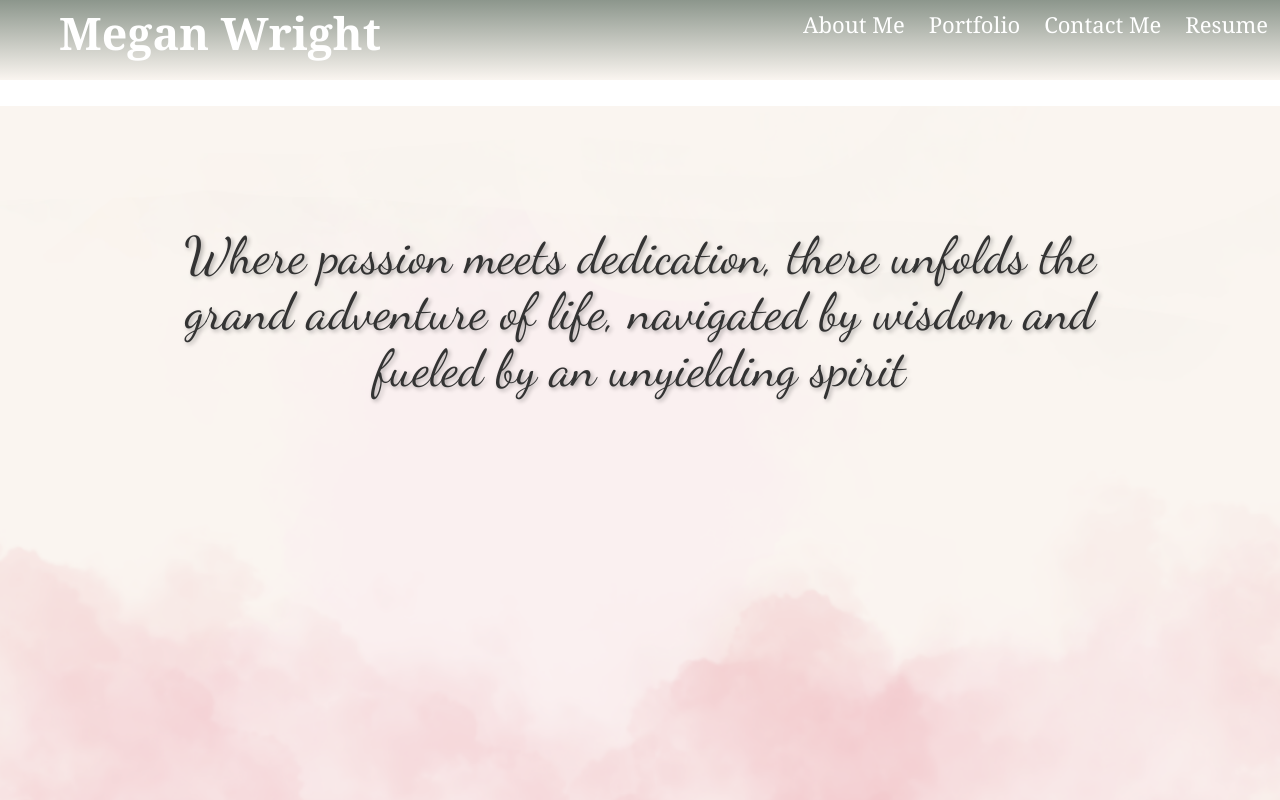
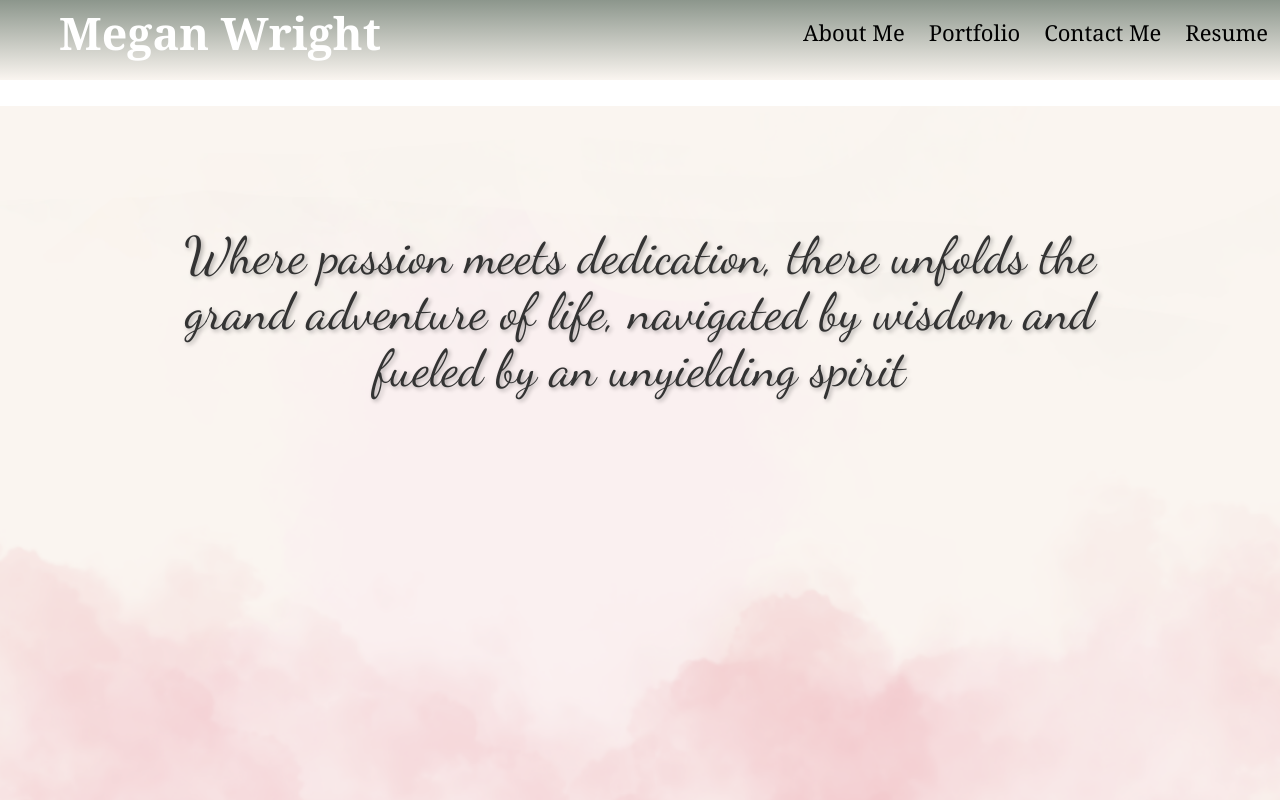
Before and after one commit to mmw18/reactPortfolio, a React (Vite) app: page / in a window 1280 px wide. Shown: the top 800 px of the page. Built offline with nearby package versions, Linux system fonts and the light colour scheme.

Commit message:
fixing issue with hamburger coloring

```diff
--- a/src/components/footer/footer.css
+++ b/src/components/footer/footer.css
@@ -19,4 +19,4 @@
 
     .footer a:hover .footer-logo {
       transform: translateY(-5px); /* Raise the logo on hover */
-    } /* Color change on hover, adjust as needed */
+    }
--- a/src/components/header/header.css
+++ b/src/components/header/header.css
@@ -19,7 +19,7 @@ header {
 }
 
 nav {
-    padding-top: 0;
+    margin-top: 1rem;
 }
 
 nav ul {
@@ -29,16 +29,16 @@ nav ul {
     padding: 0;
 }
 
-nav ul li {
-    margin: .5rem .75rem;
+nav ul li a {
+    margin: 2rem .75rem;
     font-size: 22px;
     text-decoration: none;
     color: white;
 }
 
-nav ul li:hover {
-    color: #808080; /* Color change on hover */
-}
+a:hover {
+    color: #808080;
+  }
 
 .hamburger {
     display: none;
@@ -61,7 +61,8 @@ nav ul li:hover {
         z-index: 2;
         color: #303030;
         padding: 0;
-        margin: 0;
+        margin-left: 15px;
+        margin-top: 9px
     }
 
     nav {
@@ -83,13 +84,16 @@ nav ul li:hover {
         width: 100%;
     }
 
-    nav ul li {
+    nav ul li a {
         text-align: center;
         color: black;
         padding: 10px 0;
     }
 
     nav ul li:hover {
-        background-color: #505050;
+        background-color: #edabb2;
     }
+    a:hover {
+        color: white;
+      }
 }
--- a/src/index.css
+++ b/src/index.css
@@ -3,7 +3,7 @@
   font-weight: 400;
 
   color-scheme: light dark;
-  color: rgba(255, 255, 255, 0.87);
+  /* color: rgba(255, 255, 255, 0.87); */
   background-color: #Faf5f0;
   text-decoration: none;
 
@@ -11,11 +11,12 @@
   text-rendering: optimizeLegibility;
   -webkit-font-smoothing: antialiased;
   -moz-osx-font-smoothing: grayscale;
-    min-height: 100%;
-    width: 100%;
+  min-height: 100%;
+  width: 100%;
 }
 
-html, body {
+html,
+body {
   margin: 0;
   padding: 0;
   width: 100%;
@@ -24,12 +25,12 @@ html, body {
 
 a {
   font-weight: 500;
-  color: white;
   text-decoration: none;
 }
-a:hover {
+
+/* a:hover {
   color: #808080;
-}
+} */
 
 h1 {
   font-size: 3.2em;
@@ -47,9 +48,11 @@ button {
   cursor: pointer;
   transition: border-color 0.25s;
 }
+
 button:hover {
   border-color: #646cff;
 }
+
 button:focus,
 button:focus-visible {
   outline: 4px auto -webkit-focus-ring-color;
@@ -64,10 +67,16 @@ button:focus-visible {
     width: 100%;
     height: 100%;
   }
+
   a:hover {
     color: #747bff;
   }
+
   button {
     background-color: #f9f9f9;
   }
+
+  nav ul li a {
+    color: black;
+  }
 }
```
